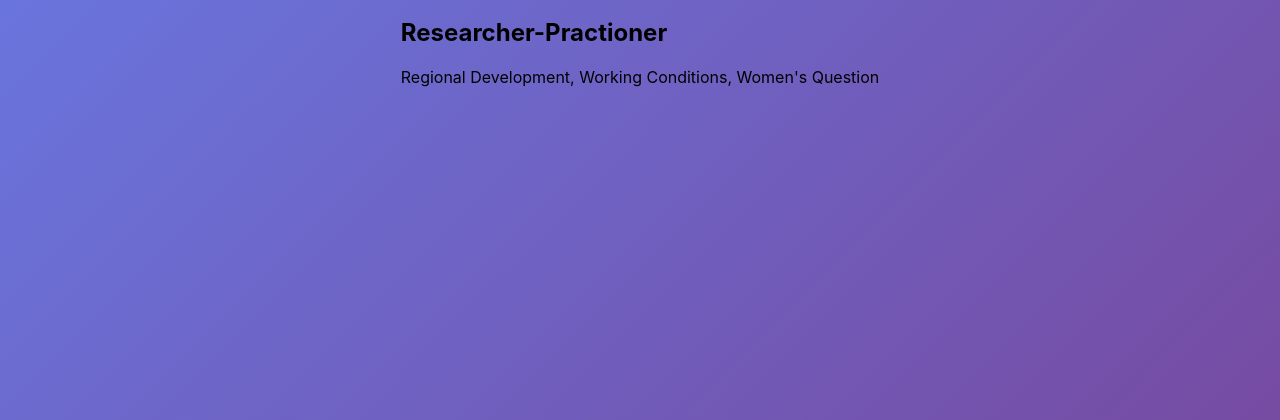
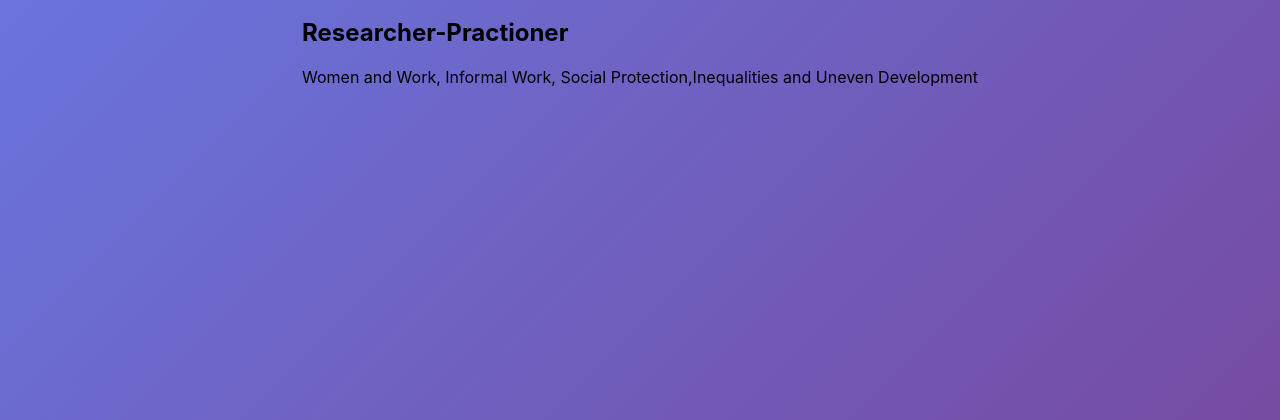
Before and after one commit to antra-work/host-site, a plain HTML site: page index.html in a window 1280 px wide. Shown: the part 380-800 px from the top of the page. Drawn offline with Linux system fonts and the light colour scheme.

Commit message:
Update index.html

```diff
--- a/index.html
+++ b/index.html
@@ -21,7 +21,7 @@
     <div class="container">
         <h1>Antara Rai Chowdhury</h1>
         <h2>Researcher-Practioner</h2>
-        <p>Regional Development, Working Conditions, Women's Question</p>
+        <p>Women and Work, Informal Work, Social Protection,Inequalities and Uneven Development </p>
     </div>
 </body>
 </html>
```
